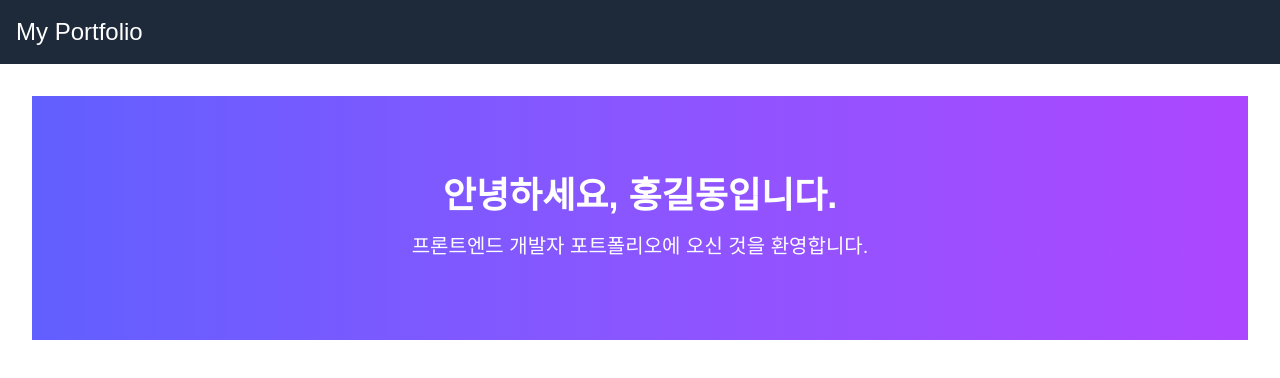
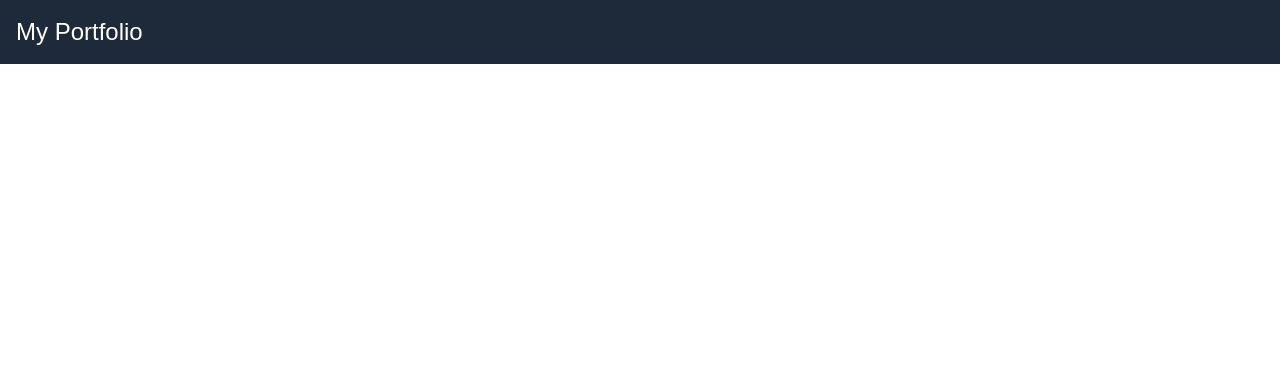
Before and after one commit to HTML-is-a-programming-language/frontend-portfolio, a Next.js app: page / in a window 1280 px wide. Shown: the top 378 px of the page. Built offline with nearby package versions, Linux system fonts and the light colour scheme.

Commit message:
feat(project): Next.js TS 프로젝트 초기화 및 기본 레이아웃 추가

```diff
--- a/src/app/page.tsx
+++ b/src/app/page.tsx
@@ -1,13 +1,11 @@
 import Header from '@/components/Header';
-import Hero from '@/components/Hero';
 
 export default function HomePage() {
   return (
     <>
       <Header />
       <main className="p-8">
-        <Hero />
-        {/* 여기에 추가 요소들… */}
+
       </main>
     </>
   );
--- a/src/components/Hero.tsx
+++ /dev/null
@@ -1,8 +0,0 @@
-export default function Hero() {
-  return (
-    <section className="text-center py-20 bg-gradient-to-r from-indigo-500 to-purple-500 text-white">
-      <h2 className="text-4xl font-bold mb-4">안녕하세요, 홍길동입니다.</h2>
-      <p className="text-xl">프론트엔드 개발자 포트폴리오에 오신 것을 환영합니다.</p>
-    </section>
-  );
-}
```
